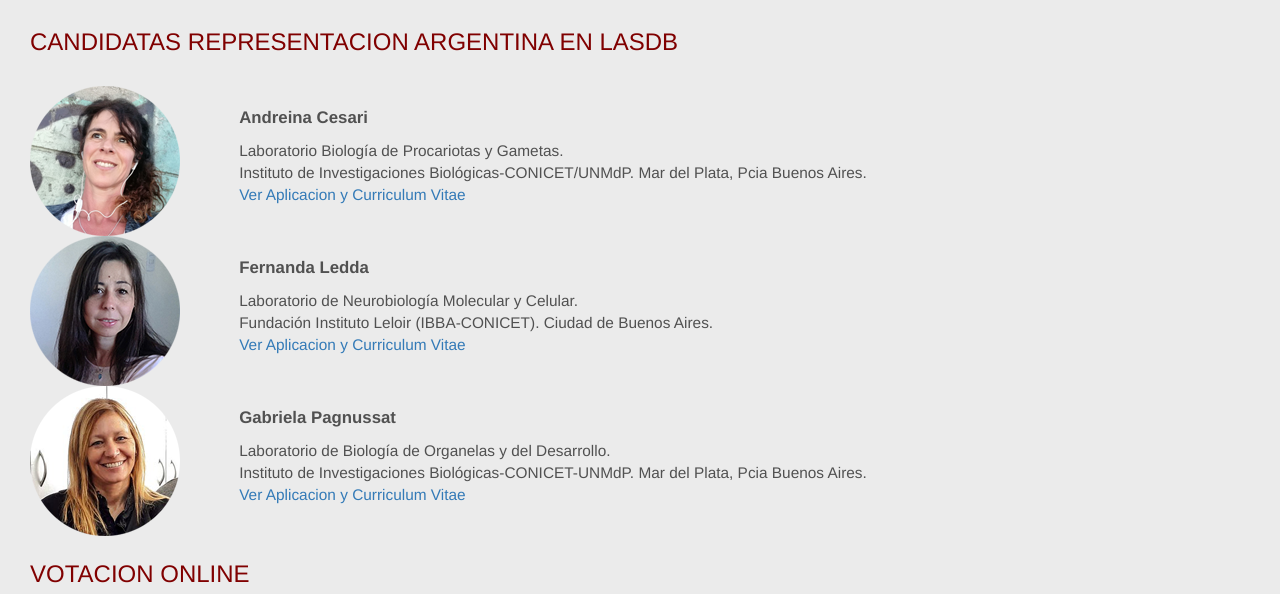
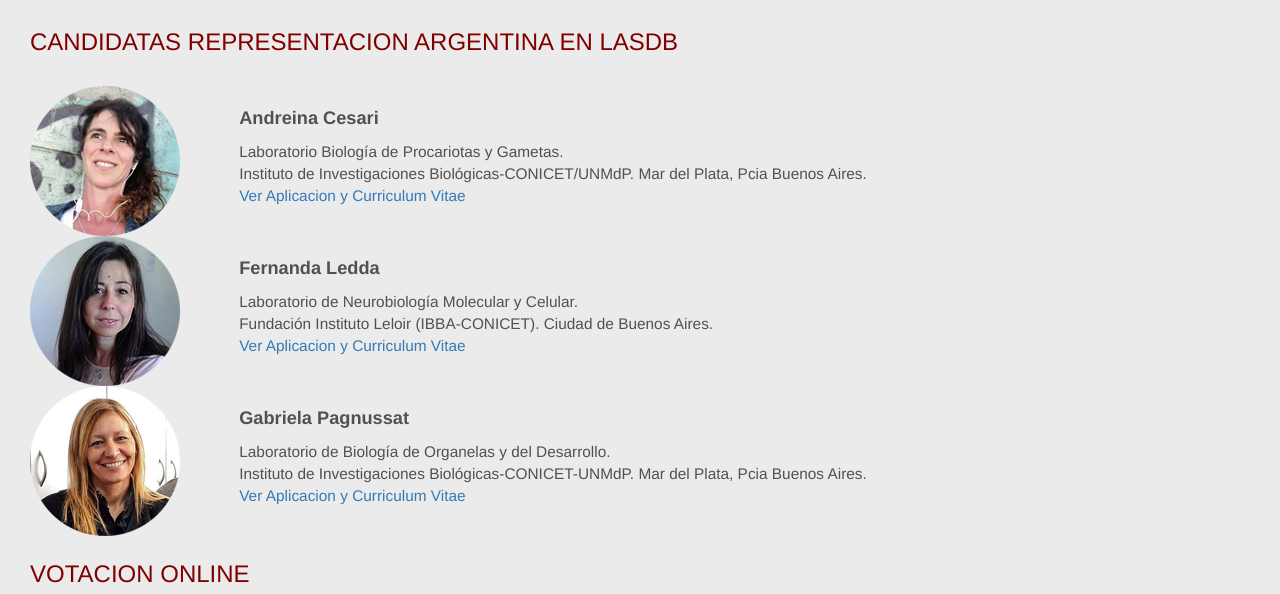
Before and after one commit to lasdb/lasdb.github.io, a Jekyll site: the page built from pages/arg/Argentina-representante-2020.html, in a window 1280 px wide. Shown: the part 457-1051 px from the top of the page. Built offline with Jekyll 4.4.1, drawn with Linux system fonts in a browser that asks for light colours; nearby versions of some CDN libraries.

Commit message:
Update Argentina-representante-2020.html

```diff
--- a/pages/arg/Argentina-representante-2020.html
+++ b/pages/arg/Argentina-representante-2020.html
@@ -22,22 +22,22 @@ layout: default
                 <table border="0" cellpadding="5" cellspacing="0" width="90%">
                 <tbody>
                 <tr>
-                <td valign="top" width="25%"><img src="{{site.baseurl}}/pages/arg/Andreina-Cesari.png"></td>
-                <td><p style="font-weight:bold; font-size: 1.2em;">Andreina Cesari</strong><br></p>
+                <td valign="top" width="25%"><img src="{{site.baseurl}}/pages/arg/Andreina-Cesari.png"><br></td>
+                <td><p style="font-weight:bold; font-size: 1.3em;">Andreina Cesari</strong><br></p>
                 <p style="font-weight:; font-size: 1.1em;">Laboratorio Biología de Procariotas y Gametas. <br>
                         Instituto de Investigaciones Biológicas-CONICET/UNMdP. Mar del Plata, Pcia Buenos Aires.</span><br>
                 <a href="{{site.baseurl}}/pages/arg/Rep-Arg-2020.html" target="_blank">Ver Aplicacion y Curriculum Vitae </a><br></p></td>
                 </tr>
                 <tr>
                 <td valign="top" width="25%"><img src="{{site.baseurl}}/pages/arg/Fernanda-Ledda.png"></td>
-                <td><p style="font-weight:bold; font-size: 1.2em;">Fernanda Ledda</strong><br></p>
+                <td><p style="font-weight:bold; font-size: 1.3em;">Fernanda Ledda</strong><br></p>
                 <p style="font-weight:; font-size: 1.1em;">Laboratorio de Neurobiología Molecular y Celular. <br>
                         Fundación Instituto Leloir (IBBA-CONICET). Ciudad de Buenos Aires.</span><br>
                 <a href="{{site.baseurl}}/pages/arg/Rep-Arg-2020.html" target="_blank">Ver Aplicacion y Curriculum Vitae </a><br></p></td>
                 </tr>
                 <tr>
                 <td valign="top" width="25%"><img src="{{site.baseurl}}/pages/arg/Gabriela-Pagnussat.png"></td>
-                <td><p style="font-weight:bold; font-size: 1.2em;">Gabriela Pagnussat</strong><br></p>
+                <td><p style="font-weight:bold; font-size: 1.3em;">Gabriela Pagnussat</strong><br></p>
                 <p style="font-weight:; font-size: 1.1em;">Laboratorio de Biología de Organelas y del Desarrollo. <br>
                         Instituto de Investigaciones Biológicas-CONICET-UNMdP. Mar del Plata, Pcia Buenos Aires.</span><br>
                 <a href="{{site.baseurl}}/pages/arg/Rep-Arg-2020.html" target="_blank">Ver Aplicacion y Curriculum Vitae </a><br></p></td>
```
